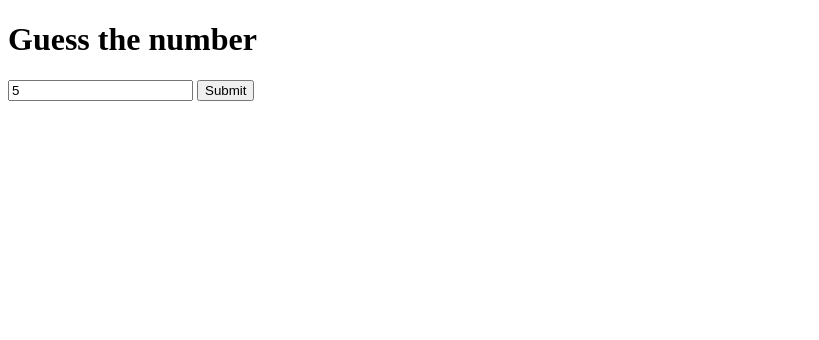
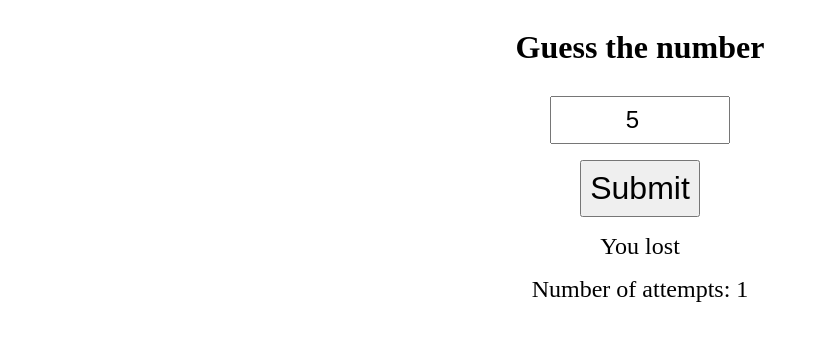
Before and after one commit to programmerShoaib/Guess-number, a plain HTML site: page index.html in a window 1280 px wide. Both pictures are taken after typing "5" into the empty fields and a click on the button "Submit". Shown: the whole page, without its empty margins (0-819 px from the left). Drawn offline with Linux system fonts and the light colour scheme.

Commit message:
edit my files

```diff
--- a/index.html
+++ b/index.html
@@ -3,7 +3,8 @@
 <head>
     <meta charset="UTF-8">
     <meta name="viewport" content="width=device-width, initial-scale=1.0">
-    <title>Document</title>
+    <title>Number Guess</title>
+    <link rel="stylesheet" href="style.css">
 </head>
 <body>
     <div class="container">
@@ -11,6 +12,8 @@
         <input type="number" id="guess" placeholder="Enter your guess">
         <button id="submit">Submit</button>
         <p id="result"></p>
+        <p>Number of attempts: <span id="attempts"></span></p>
     </div>
+    <script src="script.js"></script>
 </body>
 </html>
--- a/script.js
+++ b/script.js
@@ -2,10 +2,12 @@ let guess = document.getElementById("guess");
 let submit = document.getElementById("submit");
 let result = document.getElementById("result");
 let random = Math.floor(Math.random() * 10) + 1;
+let attempts = document.getElementById("attempts");
 submit.addEventListener("click", () => {
     if (guess.value == random) {
         result.innerHTML = "You won";
     } else {
         result.innerHTML = "You lost";
     }
+    attempts.innerHTML = Number(attempts.innerHTML) + 1;
 })
```
